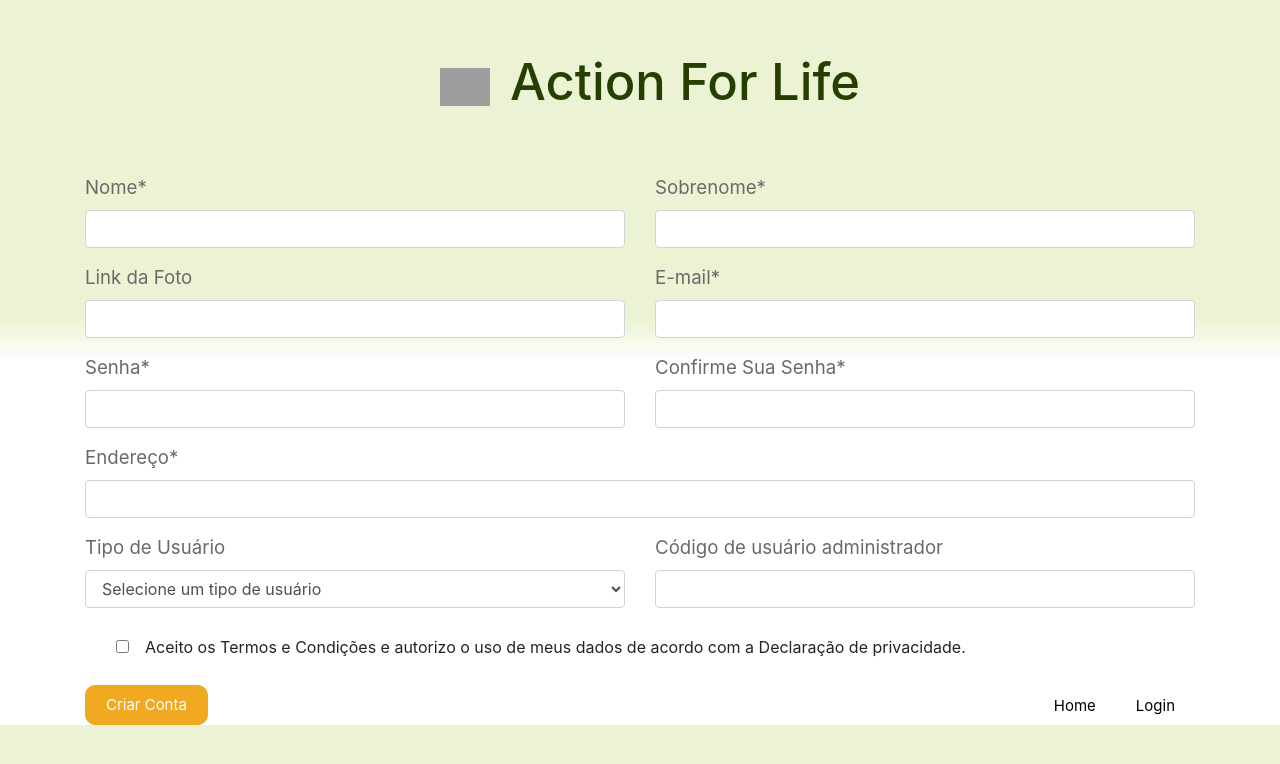
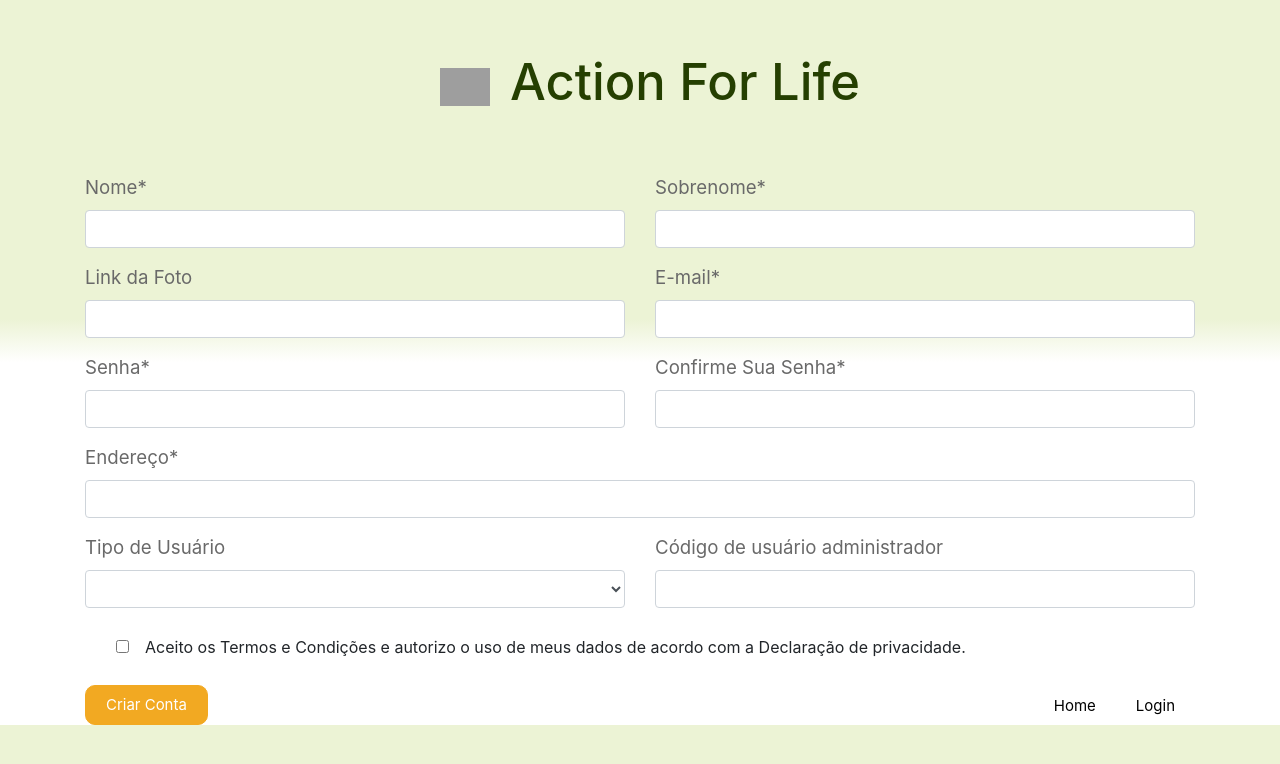
Before and after one commit to Guimti/ActionForLife, an Angular app in the folder Angular/ActionForLife/: page /registration in a window 1280 px wide. Shown: the top 764 px of the page. Built offline with nearby package versions, Linux system fonts and the light colour scheme; no server answers; grey boxes are pictures that could not be loaded.

Commit message:
[Feature Charles - Task: Correction in the process of registering user type]

```diff
--- a/Angular/ActionForLife/src/app/registration/registration.component.html
+++ b/Angular/ActionForLife/src/app/registration/registration.component.html
@@ -13,13 +13,13 @@
         <div class="col-md-6 ">
             <div class="form-group">
                 <label for="usuario">Nome*</label><input [(ngModel)]='userModel.name' class="form-control" type="text"
-                    name="nome" id="nome">
+                    name="name" id="name">
             </div>
         </div>
         <div class="col-md-6">
             <div class="form-group">
                 <label for="usuario">Sobrenome*</label><input [(ngModel)]='userModel.lastName' class="form-control"
-                    type="text" name="nome" id="nome">
+                    type="text" name="lastName" id="lastName">
             </div>
         </div>
 
@@ -67,7 +67,7 @@
         <div class="col-md-6">
             <div class="form-group">
                 <label for="type">Tipo de Usuário</label>
-                <select class="form-control" name="type" id="type" (change)='typeUser($event)'>
+                <select class="form-control" name="type" id="type" [(ngModel)]='userModel.type' (change)='typeUser($event)'>
                     <option>Selecione um tipo de usuário</option>
                     <option value="Normal">Normal</option>
                     <option value="Administrador">Administrador</option>
--- a/Angular/ActionForLife/src/app/registration/registration.component.ts
+++ b/Angular/ActionForLife/src/app/registration/registration.component.ts
@@ -10,10 +10,10 @@ import { AuthService } from '../service/auth.service';
 })
 export class RegistrationComponent implements OnInit {
 
-  userModel: UserModel = new UserModel
+  userModel: UserModel = new UserModel()
   confirmPassword1: string
   code: string
-  user: UserModel
+  user: UserModel = new UserModel()
 
   constructor(
     private authService: AuthService,
@@ -30,6 +30,7 @@ export class RegistrationComponent implements OnInit {
 
   typeUser(event: any) {
     this.user.type = event.target.value
+    console.log("categorias: "+ JSON.stringify(this.user.type))
   }
 
   register() {
```
